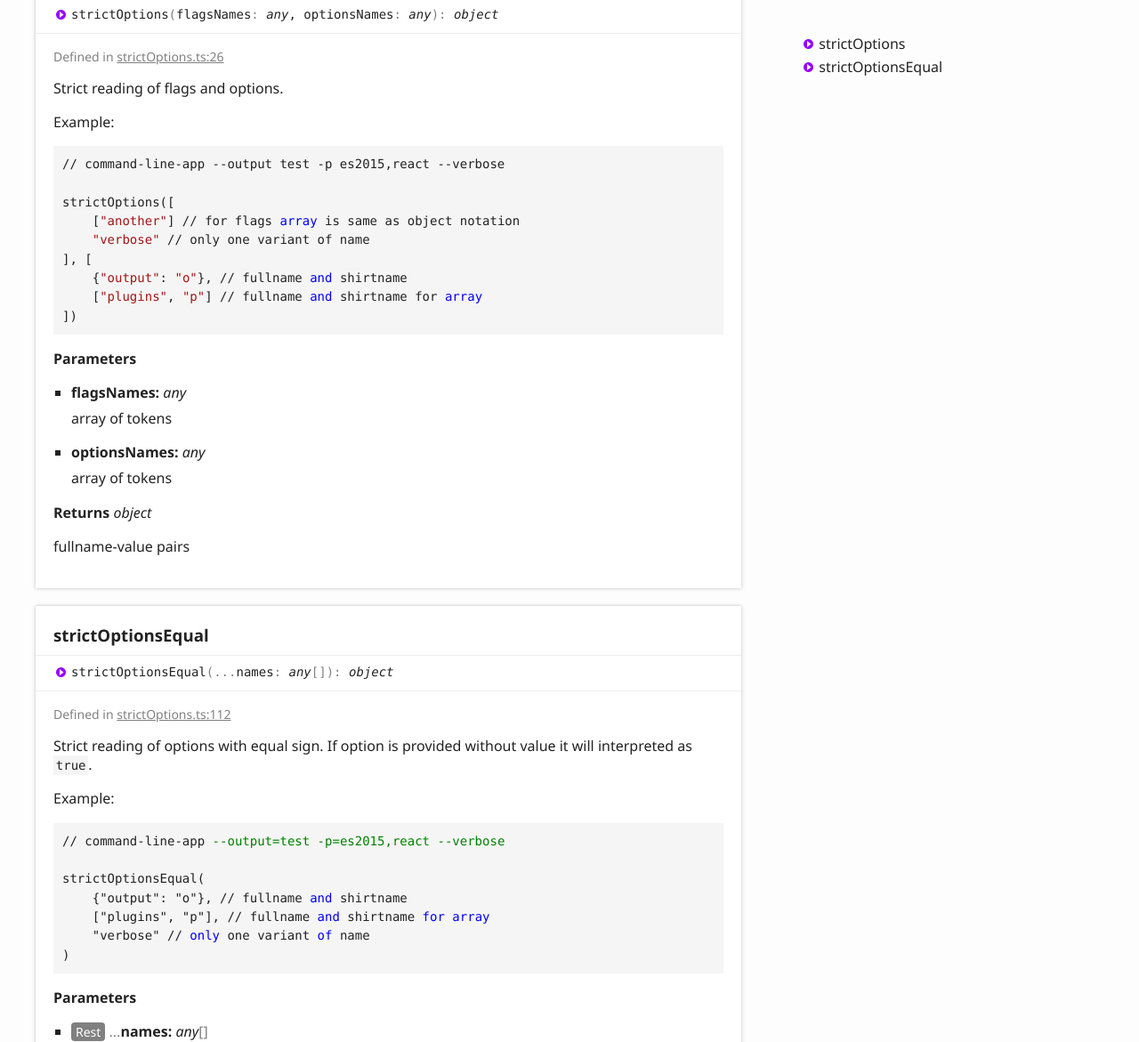
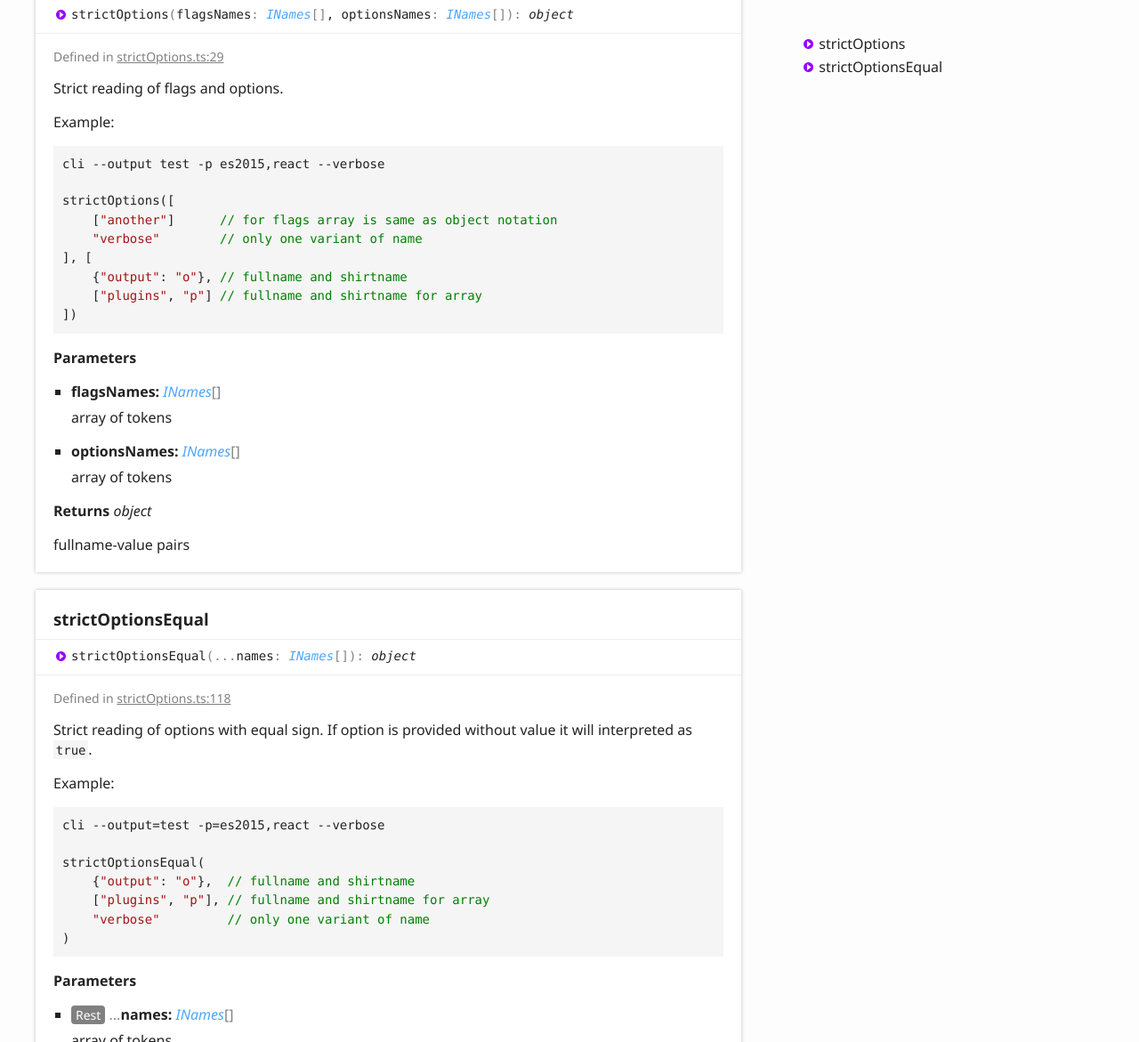
Before and after one commit to TrigenSoftware/Argue, a website: page docs/modules/_strictoptions_.html in a window 1280 px wide. Shown: the part 529-1700 px from the top of the page at 89% size. Drawn offline with Linux system fonts and the light colour scheme.

Commit message:
Add types and fix comments

```diff
--- a/docs/modules/_strictoptions_.html
+++ b/docs/modules/_strictoptions_.html
@@ -84,13 +84,13 @@
 					<a name="strictoptions" class="tsd-anchor"></a>
 					<h3>strict<wbr>Options</h3>
 					<ul class="tsd-signatures tsd-kind-function tsd-parent-kind-external-module">
-						<li class="tsd-signature tsd-kind-icon">strict<wbr>Options<span class="tsd-signature-symbol">(</span>flagsNames<span class="tsd-signature-symbol">: </span><span class="tsd-signature-type">any</span>, optionsNames<span class="tsd-signature-symbol">: </span><span class="tsd-signature-type">any</span><span class="tsd-signature-symbol">)</span><span class="tsd-signature-symbol">: </span><span class="tsd-signature-type">object</span></li>
+						<li class="tsd-signature tsd-kind-icon">strict<wbr>Options<span class="tsd-signature-symbol">(</span>flagsNames<span class="tsd-signature-symbol">: </span><a href="_types_.html#inames" class="tsd-signature-type">INames</a><span class="tsd-signature-symbol">[]</span>, optionsNames<span class="tsd-signature-symbol">: </span><a href="_types_.html#inames" class="tsd-signature-type">INames</a><span class="tsd-signature-symbol">[]</span><span class="tsd-signature-symbol">)</span><span class="tsd-signature-symbol">: </span><span class="tsd-signature-type">object</span></li>
 					</ul>
 					<ul class="tsd-descriptions">
 						<li class="tsd-description">
 							<aside class="tsd-sources">
 								<ul>
-									<li>Defined in <a href="https://github.com/TrigenSoftware/Argue/blob/19a726b/src/strictOptions.ts#L26">strictOptions.ts:26</a></li>
+									<li>Defined in <a href="https://github.com/TrigenSoftware/Argue/blob/626ea25/src/strictOptions.ts#L29">strictOptions.ts:29</a></li>
 								</ul>
 							</aside>
 							<div class="tsd-comment tsd-typography">
@@ -98,26 +98,25 @@
 									<p>Strict reading of flags and options.</p>
 								</div>
 								<p>Example:</p>
-								<pre><code>// command-line-app --output test -p es2015,react --verbose
-
-strictOptions([
-    [<span class="hljs-string">"another"</span>] // for flags<span class="hljs-built_in"> array </span>is same as object notation
-    <span class="hljs-string">"verbose"</span> // only one variant of name
+								<pre><code class="language-shell">cli --output test -p es2015,react --verbose</code></pre>
+								<pre><code class="language-typescript">strictOptions([
+    [<span class="hljs-string">"another"</span>]      <span class="hljs-comment">// for flags array is same as object notation</span>
+    <span class="hljs-string">"verbose"</span>        <span class="hljs-comment">// only one variant of name</span>
 ], [
-    {<span class="hljs-string">"output"</span>: <span class="hljs-string">"o"</span>}, // fullname<span class="hljs-built_in"> and </span>shirtname
-    [<span class="hljs-string">"plugins"</span>, <span class="hljs-string">"p"</span>] // fullname<span class="hljs-built_in"> and </span>shirtname for<span class="hljs-built_in"> array
-</span>])</code></pre>
+    {<span class="hljs-string">"output"</span>: <span class="hljs-string">"o"</span>}, <span class="hljs-comment">// fullname and shirtname</span>
+    [<span class="hljs-string">"plugins"</span>, <span class="hljs-string">"p"</span>] <span class="hljs-comment">// fullname and shirtname for array</span>
+])</code></pre>
 							</div>
 							<h4 class="tsd-parameters-title">Parameters</h4>
 							<ul class="tsd-parameters">
 								<li>
-									<h5>flagsNames: <span class="tsd-signature-type">any</span></h5>
+									<h5>flagsNames: <a href="_types_.html#inames" class="tsd-signature-type">INames</a><span class="tsd-signature-symbol">[]</span></h5>
 									<div class="tsd-comment tsd-typography">
 										<p>array of tokens</p>
 									</div>
 								</li>
 								<li>
-									<h5>optionsNames: <span class="tsd-signature-type">any</span></h5>
+									<h5>optionsNames: <a href="_types_.html#inames" class="tsd-signature-type">INames</a><span class="tsd-signature-symbol">[]</span></h5>
 									<div class="tsd-comment tsd-typography">
 										<p>array of tokens</p>
 									</div>
@@ -125,8 +124,6 @@ strictOptions([
 							</ul>
 							<h4 class="tsd-returns-title">Returns <span class="tsd-signature-type">object</span></h4>
 							<p>fullname-value pairs</p>
-							<ul class="tsd-parameters">
-							</ul>
 						</li>
 					</ul>
 				</section>
@@ -134,13 +131,13 @@ strictOptions([
 					<a name="strictoptionsequal" class="tsd-anchor"></a>
 					<h3>strict<wbr>Options<wbr>Equal</h3>
 					<ul class="tsd-signatures tsd-kind-function tsd-parent-kind-external-module">
-						<li class="tsd-signature tsd-kind-icon">strict<wbr>Options<wbr>Equal<span class="tsd-signature-symbol">(</span><span class="tsd-signature-symbol">...</span>names<span class="tsd-signature-symbol">: </span><span class="tsd-signature-type">any</span><span class="tsd-signature-symbol">[]</span><span class="tsd-signature-symbol">)</span><span class="tsd-signature-symbol">: </span><span class="tsd-signature-type">object</span></li>
+						<li class="tsd-signature tsd-kind-icon">strict<wbr>Options<wbr>Equal<span class="tsd-signature-symbol">(</span><span class="tsd-signature-symbol">...</span>names<span class="tsd-signature-symbol">: </span><a href="_types_.html#inames" class="tsd-signature-type">INames</a><span class="tsd-signature-symbol">[]</span><span class="tsd-signature-symbol">)</span><span class="tsd-signature-symbol">: </span><span class="tsd-signature-type">object</span></li>
 					</ul>
 					<ul class="tsd-descriptions">
 						<li class="tsd-description">
 							<aside class="tsd-sources">
 								<ul>
-									<li>Defined in <a href="https://github.com/TrigenSoftware/Argue/blob/19a726b/src/strictOptions.ts#L112">strictOptions.ts:112</a></li>
+									<li>Defined in <a href="https://github.com/TrigenSoftware/Argue/blob/626ea25/src/strictOptions.ts#L118">strictOptions.ts:118</a></li>
 								</ul>
 							</aside>
 							<div class="tsd-comment tsd-typography">
@@ -149,18 +146,17 @@ strictOptions([
 									If option is provided without value it will interpreted as <code>true</code>.</p>
 								</div>
 								<p>Example:</p>
-								<pre><code>// command-<span class="hljs-type">line</span>-app <span class="hljs-comment">--output=test -p=es2015,react --verbose</span>
-
-strictOptionsEqual(
-    {"output": "o"}, // fullname <span class="hljs-keyword">and</span> shirtname
-    ["plugins", "p"], // fullname <span class="hljs-keyword">and</span> shirtname <span class="hljs-keyword">for</span> <span class="hljs-keyword">array</span>
-    "verbose" // <span class="hljs-keyword">only</span> one variant <span class="hljs-keyword">of</span> <span class="hljs-type">name</span>
+								<pre><code class="language-shell">cli --output=test -p=es2015,react --verbose</code></pre>
+								<pre><code class="language-typescript">strictOptionsEqual(
+    {<span class="hljs-string">"output"</span>: <span class="hljs-string">"o"</span>},  <span class="hljs-comment">// fullname and shirtname</span>
+    [<span class="hljs-string">"plugins"</span>, <span class="hljs-string">"p"</span>], <span class="hljs-comment">// fullname and shirtname for array</span>
+    <span class="hljs-string">"verbose"</span>         <span class="hljs-comment">// only one variant of name</span>
 )</code></pre>
 							</div>
 							<h4 class="tsd-parameters-title">Parameters</h4>
 							<ul class="tsd-parameters">
 								<li>
-									<h5><span class="tsd-flag ts-flagRest">Rest</span> <span class="tsd-signature-symbol">...</span>names: <span class="tsd-signature-type">any</span><span class="tsd-signature-symbol">[]</span></h5>
+									<h5><span class="tsd-flag ts-flagRest">Rest</span> <span class="tsd-signature-symbol">...</span>names: <a href="_types_.html#inames" class="tsd-signature-type">INames</a><span class="tsd-signature-symbol">[]</span></h5>
 									<div class="tsd-comment tsd-typography">
 										<p>array of tokens</p>
 									</div>
@@ -168,8 +164,6 @@ strictOptionsEqual(
 							</ul>
 							<h4 class="tsd-returns-title">Returns <span class="tsd-signature-type">object</span></h4>
 							<p>fullname-value pairs</p>
-							<ul class="tsd-parameters">
-							</ul>
 						</li>
 					</ul>
 				</section>
```
Also changed, not shown: docs/interfaces/_types_.inamearray.html (+2 -2 lines), docs/modules/_argv_.html (+3 -3 lines), docs/modules/_command_.html (+3 -3 lines), docs/modules/_constants_.html (+1 -1 lines), docs/modules/_helpers_.html (+4 -4 lines), docs/modules/_options_.html (+19 -24 lines), docs/modules/_types_.html (+2 -2 lines), src/strictOptions.ts (+19 -13 lines).
